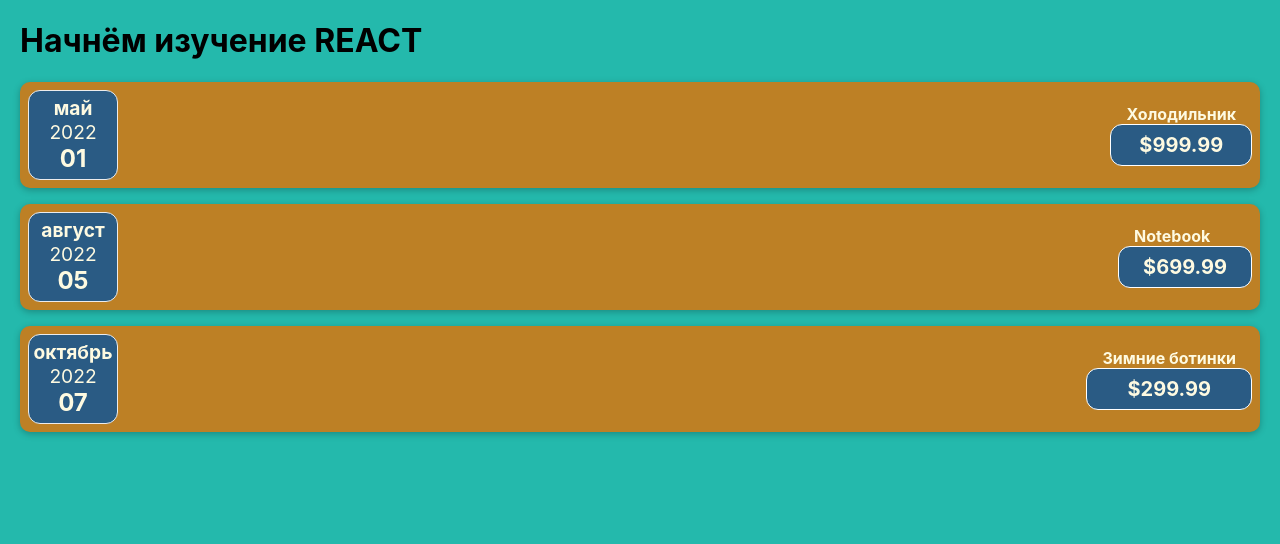
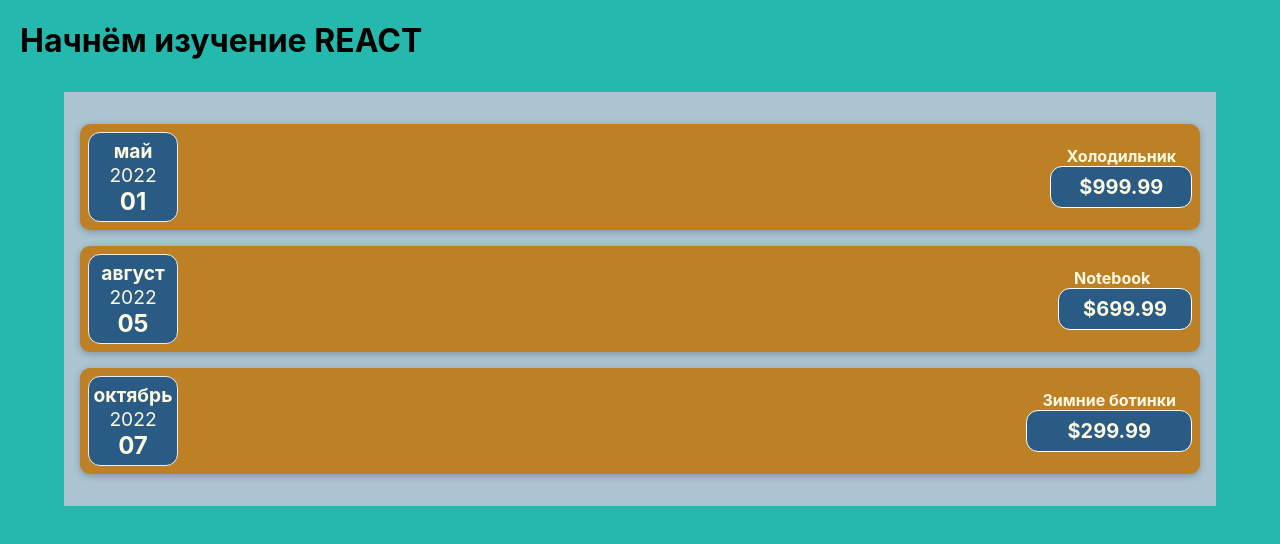
Before and after one commit to Answer-0885/reactApp, a JavaScript app: page / in a window 1280 px wide. Shown: the top 544 px of the page. Built offline with nearby package versions, Linux system fonts and the light colour scheme.

Commit message:
Решил первое задание

```diff
--- a/src/App.js
+++ b/src/App.js
@@ -1,4 +1,4 @@
-import CostItem from "./components/CostItem";
+import Costs from "./components/Costs";
 
 function App() {
 
@@ -23,18 +23,7 @@
   return (
     <div>
       <h1>Начнём изучение REACT</h1>
-      <CostItem date={costs[0].date}
-                description={costs[0].description}
-                amount={costs[0].amount}
-                />
-      <CostItem date={costs[1].date}
-                description={costs[1].description}
-                amount={costs[1].amount}
-                />
-      <CostItem date={costs[2].date}
-                description={costs[2].description}
-                amount={costs[2].amount}
-                />
+        <Costs costs={costs} />
     </div>
   );
 }
--- a/src/components/CostItem.js
+++ b/src/components/CostItem.js
@@ -1,5 +1,6 @@
 import "./CostItem.css"
 import CostDate from "./CostDate";
+
 
 function CostItem(props) {
 
--- /dev/null
+++ b/src/components/Costs.css
@@ -0,0 +1,7 @@
+.costs {
+    padding: 1rem;
+    background-color: #aac4d1;
+    margin: 2rem auto;
+    width: 70rem;
+    max-width: 95%;
+  }
--- /dev/null
+++ b/src/components/Costs.js
@@ -0,0 +1,22 @@
+import "./Costs.css"
+import CostItem from "./CostItem";
+
+function Costs (props) {
+    return(
+    <div className="costs">
+        <CostItem date={props.costs[0].date}
+        description={props.costs[0].description}
+        amount={props.costs[0].amount}
+        />
+         <CostItem date={props.costs[1].date}
+        description={props.costs[1].description}
+        amount={props.costs[1].amount}
+        />
+         <CostItem date={props.costs[2].date}
+        description={props.costs[2].description}
+        amount={props.costs[2].amount}
+        />
+    </div>
+    )
+};
+export default Costs;
```
